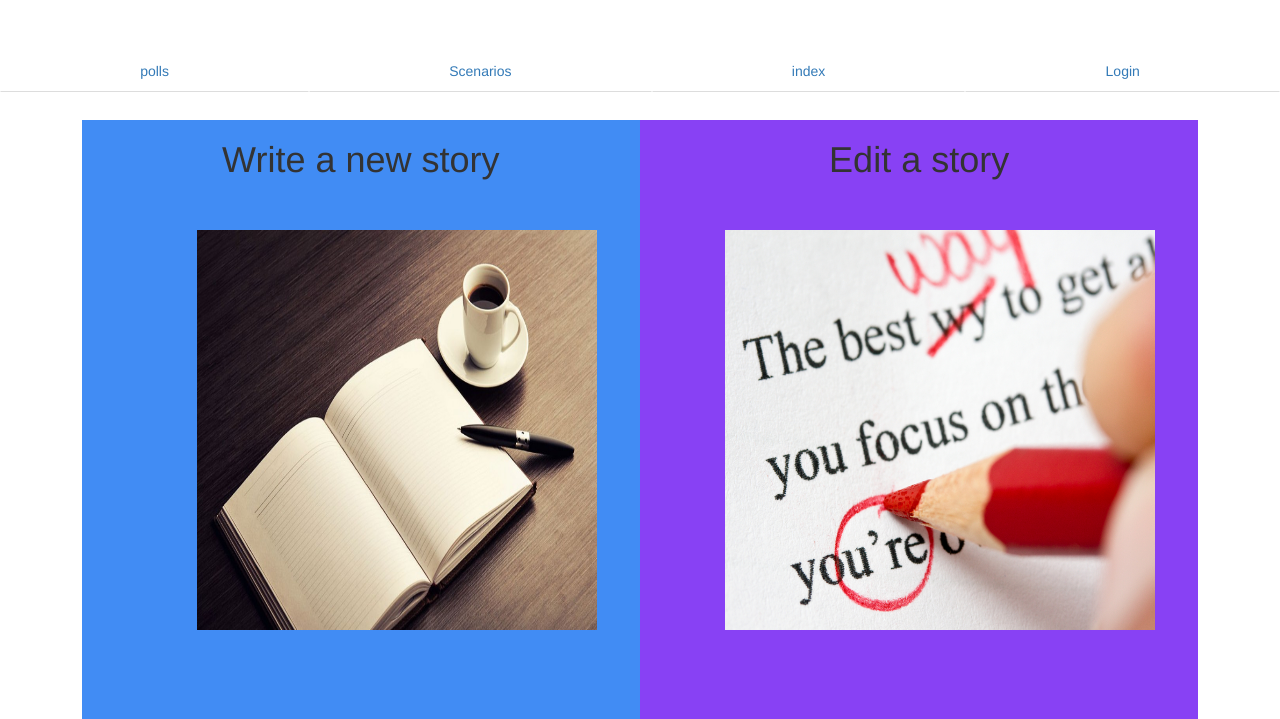
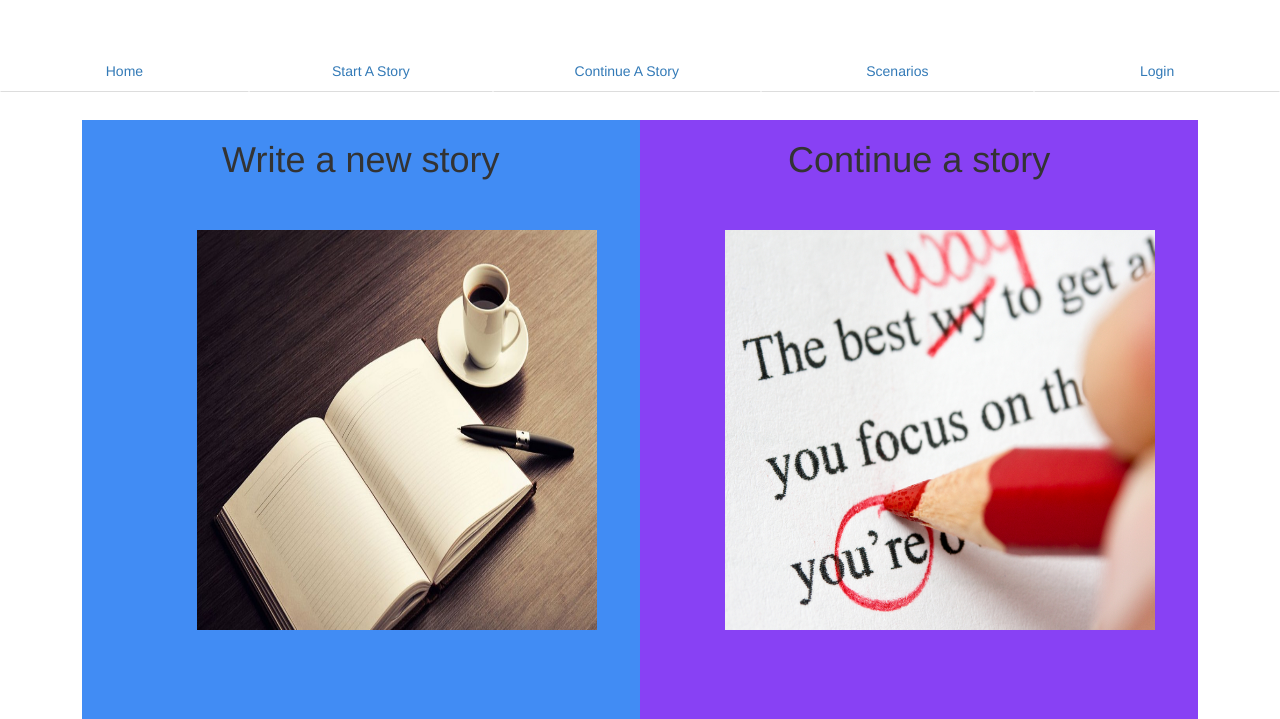
Before and after one commit to MobileCrowdsourcing/mysite, a Django app: page / in a window 1280 px wide; the page is wider, and only the part inside the window is pictured. Shown: the top 719 px of that part. Run offline with Django 3.2, Linux system fonts and the light colour scheme; some libraries are stand-ins or nearby versions; some web fonts are replaced.

Commit message:
added a little navigation.

```diff
--- a/polls/templates/polls/base.html
+++ b/polls/templates/polls/base.html
@@ -37,10 +37,10 @@
         <nav class="nav nav-fixed top" position="fixed" >
                     <ul class="nav nav-tabs nav-inverse nav-justified" style="font-size:14px;font-style:Comic; background-color:#ffffff">
 
-
-                        <li><a href="{% url 'polls:index' %}" style="padding-top:10px">polls</a></li>
+                        <li><a href="{% url 'home' %}" style="padding-top:10px">Home</a></li>
+                        <li><a href="{% url 'polls:start_story' %}" style="padding-top:10px">Start A Story</a></li>
+                        <li><a href="{% url 'polls:choose_chain' %}" style="padding-top:10px">Continue A Story</a></li>
                         <li><a href="{% url 'polls:scenarios' %}" style="padding:top:10px">Scenarios</a></li>
-                        <li><a href="{% url 'polls:index' %}" style="padding-top:10px">index</a></li>
                         {% if user_log %}
                         <li><a href="{% url 'logout_user' %}" style="padding-top:10px" onclick="ShowAlert()">Logout</a></li>
                         {% else %}
--- a/polls/templates/polls/home.html
+++ b/polls/templates/polls/home.html
@@ -18,14 +18,17 @@
 	<h1 style="text-align: center">Write a new story</h1>
 	<br>
 	<br>
-	<img src="{% static 'polls/images/pen_paper.jpg' %}" style="height:400px;width:500px;padding-left: 100px"/>
-
+	<a href="{% url 'polls:start_story' %}" style="padding-top:10px">
+		<img src="{% static 'polls/images/pen_paper.jpg' %}" style="height:400px;width:500px;padding-left: 100px"/>
+	</a>
 	</div>
 	<div class="col-sm-5" id ="block2">
-	<h1 style="text-align: center">Edit a story</h1>
+	<h1 style="text-align: center">Continue a story</h1>
 	<br>
 	<br>
-	<img src="{% static 'polls/images/editStory.jpg' %}" style="height:400px;width:500px ;padding-left:70px"/>
+	<a href="{% url 'polls:choose_chain' %}" style="padding-top:10px">
+		<img src="{% static 'polls/images/editStory.jpg' %}" style="height:400px;width:500px ;padding-left:70px"/>
+	</a>
 	</div>
 	<div class="col-sm-1">
 	</div>
--- a/polls/templates/polls/scenarios.html
+++ b/polls/templates/polls/scenarios.html
@@ -8,7 +8,7 @@
 		<font color="#7b7e84">
 			<p>
 				This section shows you the 'open' scenarios available right now. You can add paths to these scenarios, or make a scenario of your own.
-				If you want to work on images, <a href='#'>click here.</a>
+				If you want to work on images, <a href="{% url 'polls:start_story' %}">click here.</a>
 				You can also join story elements by <a href="{% url 'polls:make_scenario_link' 0 %}">clicking here.</a>
 			</p>
 		</font>
```
